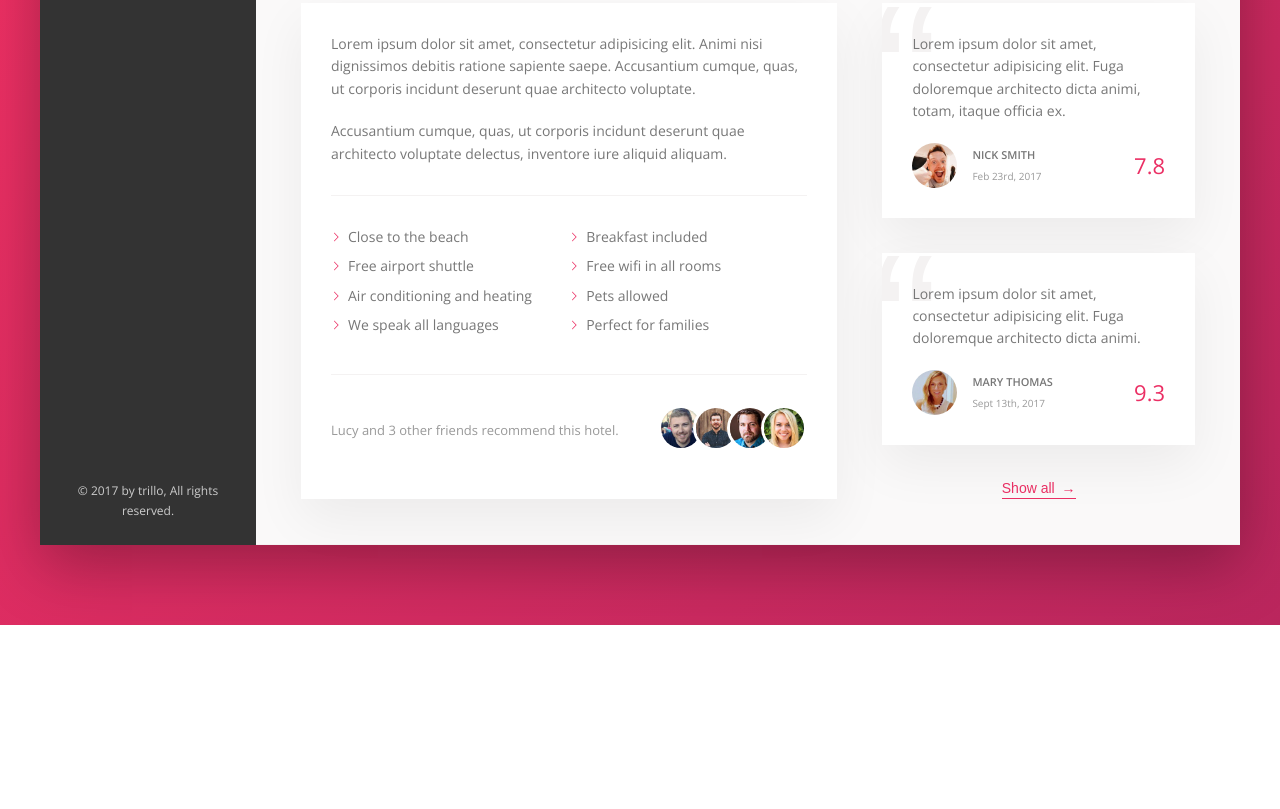
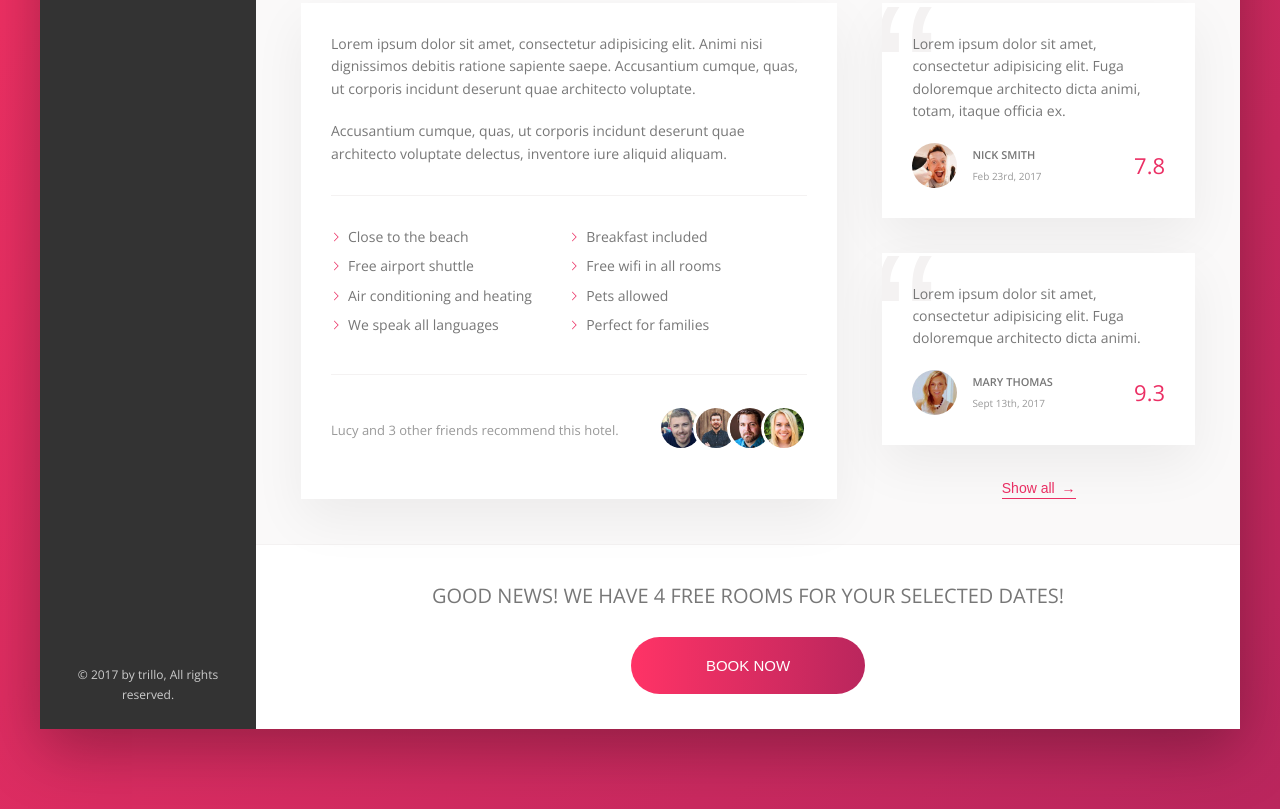
Before and after one commit to k-e-r/about-CSS-and-SASS, a website: page Trillo/index.html in a window 1280 px wide. Shown: the part 648-1457 px from the top of the page. Before the commit the page ends 1273 px from the top, so only its background shows below. Drawn offline with nearby package versions, Linux system fonts and the light colour scheme.

Commit message:
building the CALL TO ACTION section

```diff
--- a/Trillo/index.html
+++ b/Trillo/index.html
@@ -197,6 +197,16 @@
               <button class="btn-inline">Show all <span>&rarr;</span></button>
             </div>
           </div>
+
+          <div class="cta">
+            <h2 class="cta__book-now">
+              Good news! We have 4 free rooms for your selected dates!
+            </h2>
+            <button class="btn">
+              <span class="btn__visible">Book now</span>
+              <span class="btn__invisible">Only 4 rooms left</span>
+            </button>
+          </div>
         </main>
       </div>
     </div>
--- a/Trillo/sass/_components.scss
+++ b/Trillo/sass/_components.scss
@@ -441,3 +441,73 @@
     z-index: 1;
   }
 }
+
+//////////////////////////////
+// CALL TO ACTION
+.cta {
+  padding: 3.5rem 0;
+  text-align: center;
+
+  &__book-now {
+    font-size: 2rem;
+    font-weight: 300;
+    text-transform: uppercase;
+    margin-bottom: 2.5rem;
+  }
+}
+
+.btn {
+  font-size: 1.5rem;
+  font-weight: 300;
+  text-transform: uppercase;
+  border-radius: 100px;
+  border: none;
+  background-image: linear-gradient(
+    to right,
+    var(--color-primary-light),
+    var(--color-primary-dark)
+  );
+  color: #fff;
+  position: relative;
+  overflow: hidden;
+  cursor: pointer;
+
+  & > * {
+    display: inline-block;
+    height: 100%;
+    width: 100%;
+    transition: all 0.2s;
+  }
+
+  &__visible {
+    padding: 2rem 7.5rem;
+  }
+
+  &__invisible {
+    position: absolute;
+    padding: 2rem 0;
+    left: 0;
+    top: -100%;
+  }
+
+  &:hover {
+    background-image: linear-gradient(
+      to left,
+      var(--color-primary-light),
+      var(--color-primary-dark)
+    );
+  }
+
+  &:hover &__visible {
+    transform: translateY(100%);
+  }
+
+  &:hover &__invisible {
+    top: 0;
+  }
+
+  &:focus {
+    outline: none;
+    animation: pulsate 1s infinite;
+  }
+}
```
Also changed, not shown: Trillo/css/style.css, 1 other file.
